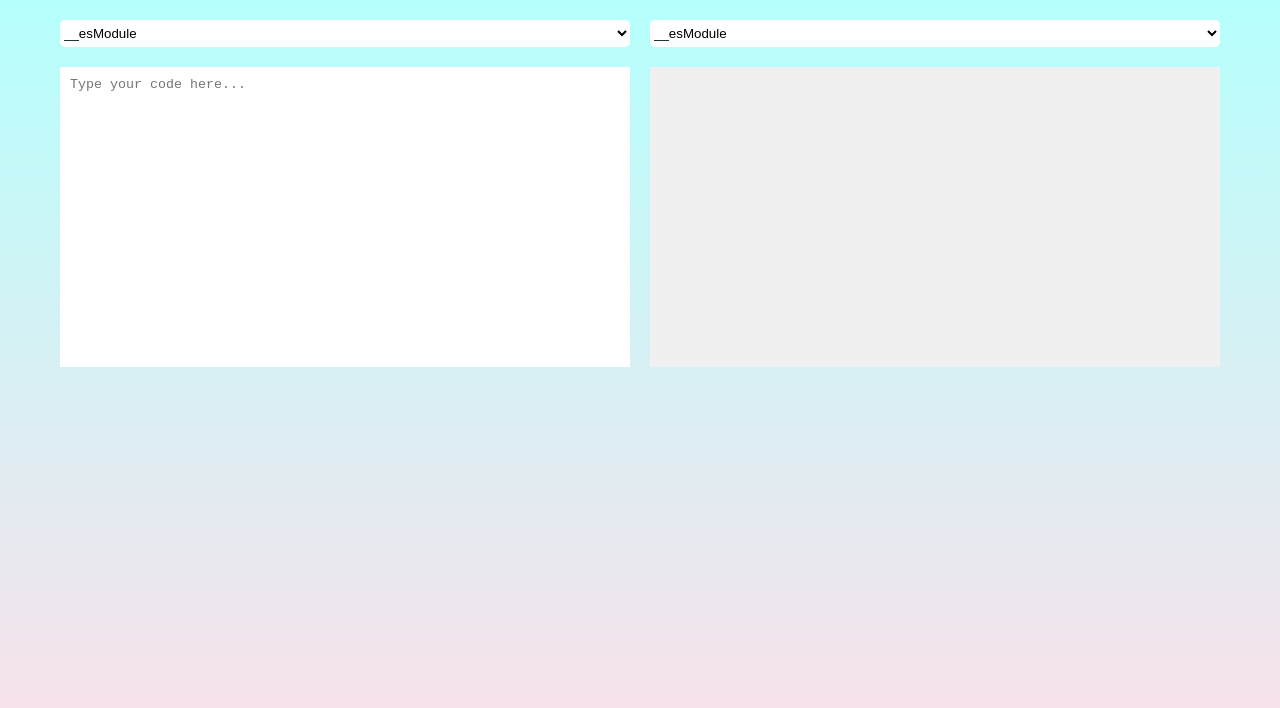
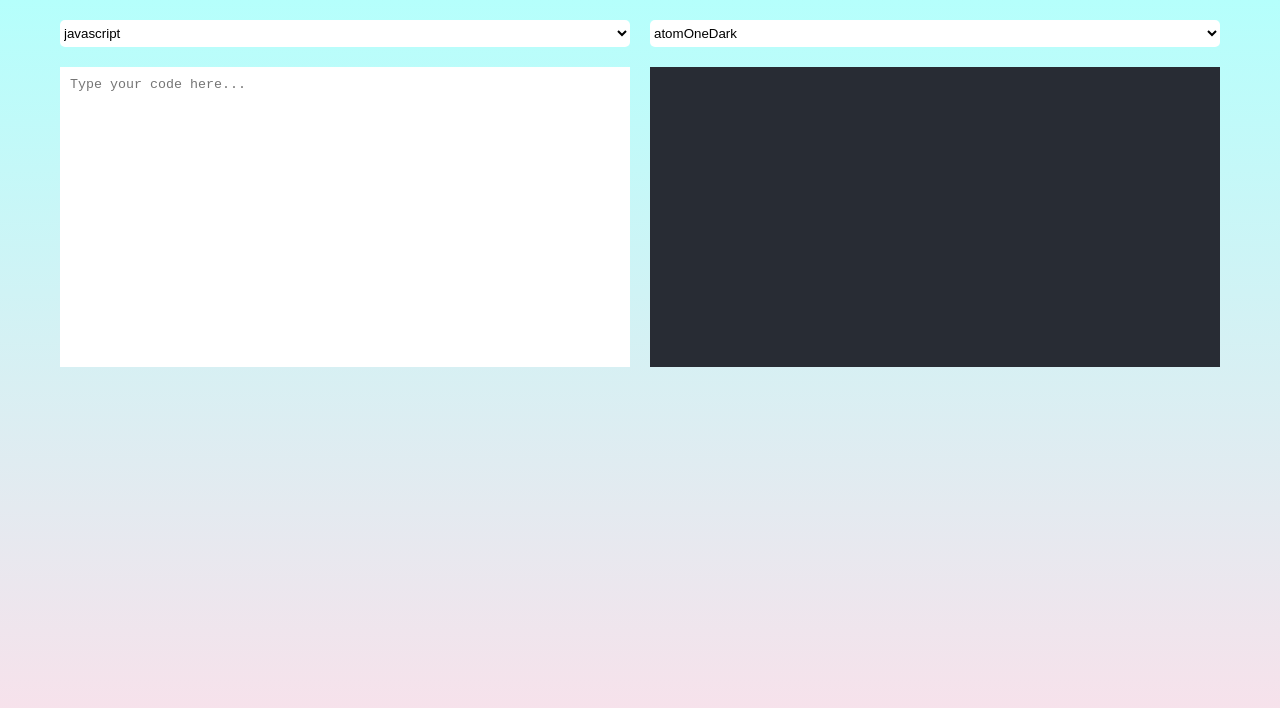
Before and after one commit to Candy505/Online_CodeEditor, a React (Vite) app in the folder editor/: page / in a window 1280 px wide. Shown: the top 708 px of the page. Built offline with nearby package versions, Linux system fonts and the light colour scheme.

Commit message:
dropdown code corrected

```diff
--- a/editor/src/App.jsx
+++ b/editor/src/App.jsx
@@ -7,16 +7,18 @@ import * as languages from "react-syntax-highlighter/dist/esm/languages/hljs";
 
 import './App.css';
 
-const defaultLanguage = <code>${"javascript" || Object.keys(languages).sort()[0]}</code>;
-const defaultTheme = <code>${"atomOneDark" || Object.keys(themes).sort()[0]}</code>;
+const defaultLanguage = "javascript" || Object.keys(languages).sort()[0];
+const defaultTheme = "atomOneDark" || Object.keys(themes).sort()[0];
+
 function App() {
 
   const [input, setInput] = useState("");
   const[theme,setTheme]  = useState(defaultTheme);
   const[language,setLanguage] = useState(defaultLanguage);
 
+
   return (
-    <>
+
      <div className='App'>
       <div className='ControlsBox'>
       <Dropdown
@@ -24,11 +26,13 @@ function App() {
           onChange={(e) => setLanguage(e.target.value)}
           data={languages}
         />
+
         <Dropdown
           defaultTheme={defaultTheme}
           onChange={(e) => setTheme(e.target.value)}
           data={themes}
         />
+
        </div>
       <div className='PanelsBox'>
       <Editor
@@ -40,8 +44,8 @@ function App() {
         </Highlighter>
       </div>
      </div>
-    </>
-  )
+
+  );
 }
 
 export default App
--- a/editor/src/components/Dropdown.jsx
+++ b/editor/src/components/Dropdown.jsx
@@ -1,18 +1,21 @@
 import "./Dropdown.css";
 
-export const Dropdown = ({ defaultTheme, onChange, data }) => {
+export const Dropdown = ({ defaultLanguage ,defaultTheme, onChange, data }) => {
+    const defaultValue = defaultTheme ? defaultTheme : defaultLanguage;
   return (
-    <select className="select" defaultValue={defaultTheme} onChange={onChange}>
+    <div>
+    <select className="select" defaultValue={defaultValue} onChange={onChange}>
       {Object.keys(data)
         .sort()
-        .map((theme, index) => {
+        .map((item, index) => {
           return (
-            <option key={index} value={theme}>
-              {theme}
+            <option key={index} value={item}>
+              {item}
             </option>
           );
         })}
     </select>
+</div>
   );
 };
 
```
